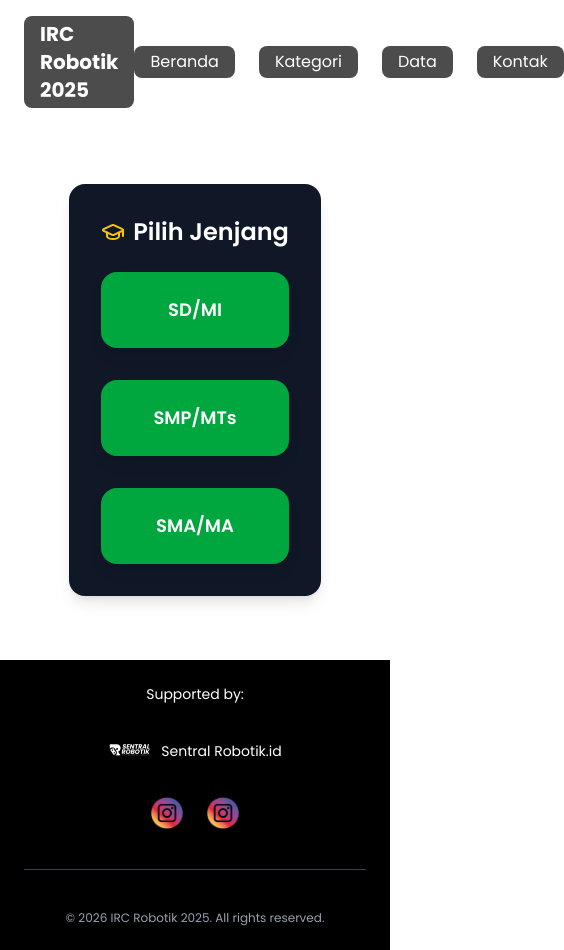
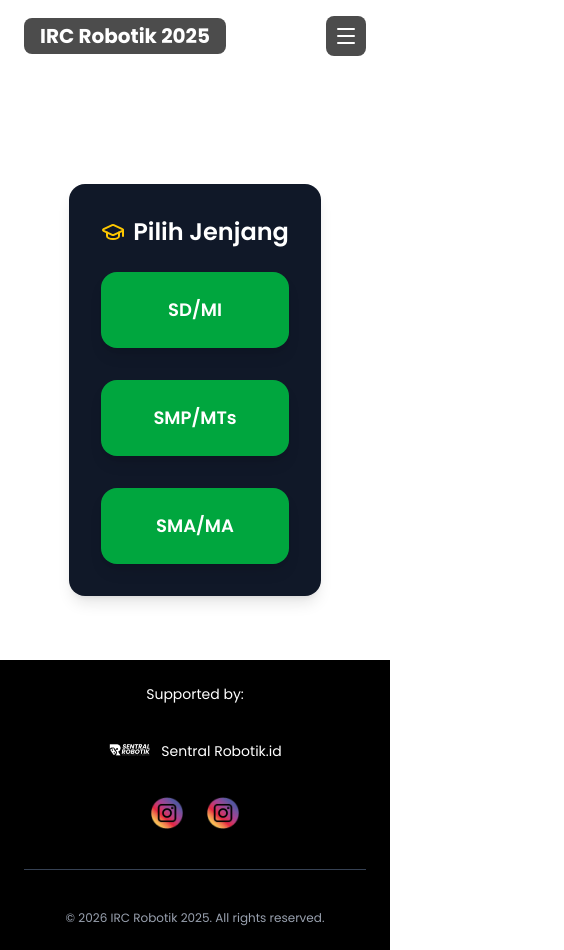
Before and after one commit to nomigami/IRC-2025, a Next.js app: page /data in a window 390 px wide. Shown: the whole page, 564 px wide, since content can reach past the window. Built offline with nearby package versions, Linux system fonts and the light colour scheme.

Commit message:
humberger menu

```diff
--- a/src/Navbar.tsx
+++ b/src/Navbar.tsx
@@ -1,21 +1,32 @@
 "use client";
 import Link from "next/link";
 import { motion } from "framer-motion";
+import { useState } from "react";
+import { Menu, X } from "lucide-react";
 
 export default function Navbar() {
+  const [isOpen, setIsOpen] = useState(false);
+
+  const toggleMenu = () => setIsOpen(!isOpen);
+
+  const menuItems = [
+    { name: "Beranda", path: "/" },
+    { name: "Kategori", path: "/kategori" },
+    { name: "Data", path: "/data" },
+    { name: "Kontak", path: "/kontak" },
+  ];
+
   return (
     <header className="w-full bg-transparent absolute top-0 left-0 z-10">
       <div className="max-w-7xl mx-auto flex items-center justify-between px-6 py-4">
+        {/* Logo */}
         <span className="text-xl font-bold text-white bg-black/70 px-4 py-1 rounded-lg">
           IRC Robotik 2025
         </span>
-        <nav className="flex items-center space-x-6 text-white">
-          {[
-            { name: "Beranda", path: "/" },
-            { name: "Kategori", path: "/kategori" },
-            { name: "Data", path: "/data" },
-            { name: "Kontak", path: "/kontak" },
-          ].map((item, i) => (
+
+        {/* Menu Desktop */}
+        <nav className="hidden md:flex items-center space-x-6 text-white">
+          {menuItems.map((item, i) => (
             <motion.div
               key={i}
               whileHover={{ scale: 1.1, backgroundColor: "rgba(0,0,0,0.9)" }}
@@ -32,7 +43,38 @@ export default function Navbar() {
             </motion.div>
           ))}
         </nav>
+
+        {/* Tombol Hamburger (Mobile) */}
+        <button
+          onClick={toggleMenu}
+          className="md:hidden text-white bg-black/70 p-2 rounded-lg focus:outline-none"
+        >
+          {isOpen ? <X size={24} /> : <Menu size={24} />}
+        </button>
       </div>
+
+      {/* Menu Mobile */}
+      {isOpen && (
+        <div className="md:hidden bg-black/80 backdrop-blur-md text-center space-y-3 py-4">
+          {menuItems.map((item, i) => (
+            <motion.div
+              key={i}
+              whileHover={{ scale: 1.1, backgroundColor: "rgba(0,0,0,0.9)" }}
+              whileTap={{ scale: 0.95 }}
+              transition={{ type: "spring", stiffness: 300 }}
+              className="rounded-lg"
+            >
+              <Link
+                href={item.path}
+                onClick={() => setIsOpen(false)}
+                className="block px-4 py-1 bg-black/70 rounded-lg text-white"
+              >
+                {item.name}
+              </Link>
+            </motion.div>
+          ))}
+        </div>
+      )}
     </header>
   );
 }
```
